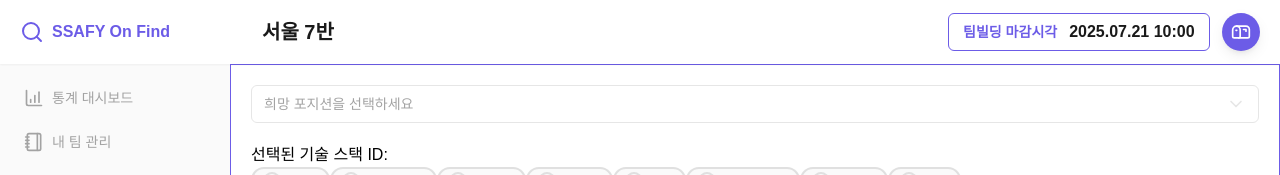
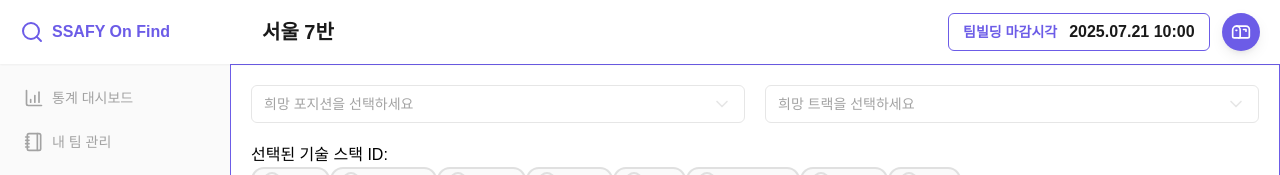
Before and after one commit to SSAFY-on-Find/SSAFY-on-Find, a React (Vite) app in the folder FE/: page /component-test in a window 1280 px wide. Shown: the top 175 px of the page. Built offline with nearby package versions, Linux system fonts and the light colour scheme; a web font is replaced by a local one.

Commit message:
test: 드롭다운 예시 추가

```diff
--- a/FE/src/components/ComponentTestPage.tsx
+++ b/FE/src/components/ComponentTestPage.tsx
@@ -122,17 +122,20 @@ export default function ComponentTestPage() {
 
   // 5. 드롭다운 사용법
   const POSITION_OPTIONS = ["프론트", "백엔드", "풀스택", "모바일", "임베디드", "AI", "인프라"]
+  const TRACK_OPTIONS = ["웹기술", "웹디자인", "모바일", "임베디드"]
   const [position, setPosition] = useState("")
+  const [track, setTrack] = useState("")
 
   return (
     <div className="flex flex-col gap-5 p-5">
-      <div>
+      <div className="flex flex-row gap-5">
         <Dropdown
           placeholder={"희망 포지션을 선택하세요"}
           options={POSITION_OPTIONS}
           value={position}
           onChange={setPosition}
         />
+        <Dropdown placeholder={"희망 트랙을 선택하세요"} options={TRACK_OPTIONS} value={track} onChange={setTrack} />
       </div>
       <div>
         <h5>선택된 기술 스택 ID: {selectedTechStackIds.join(", ")}</h5>
```
